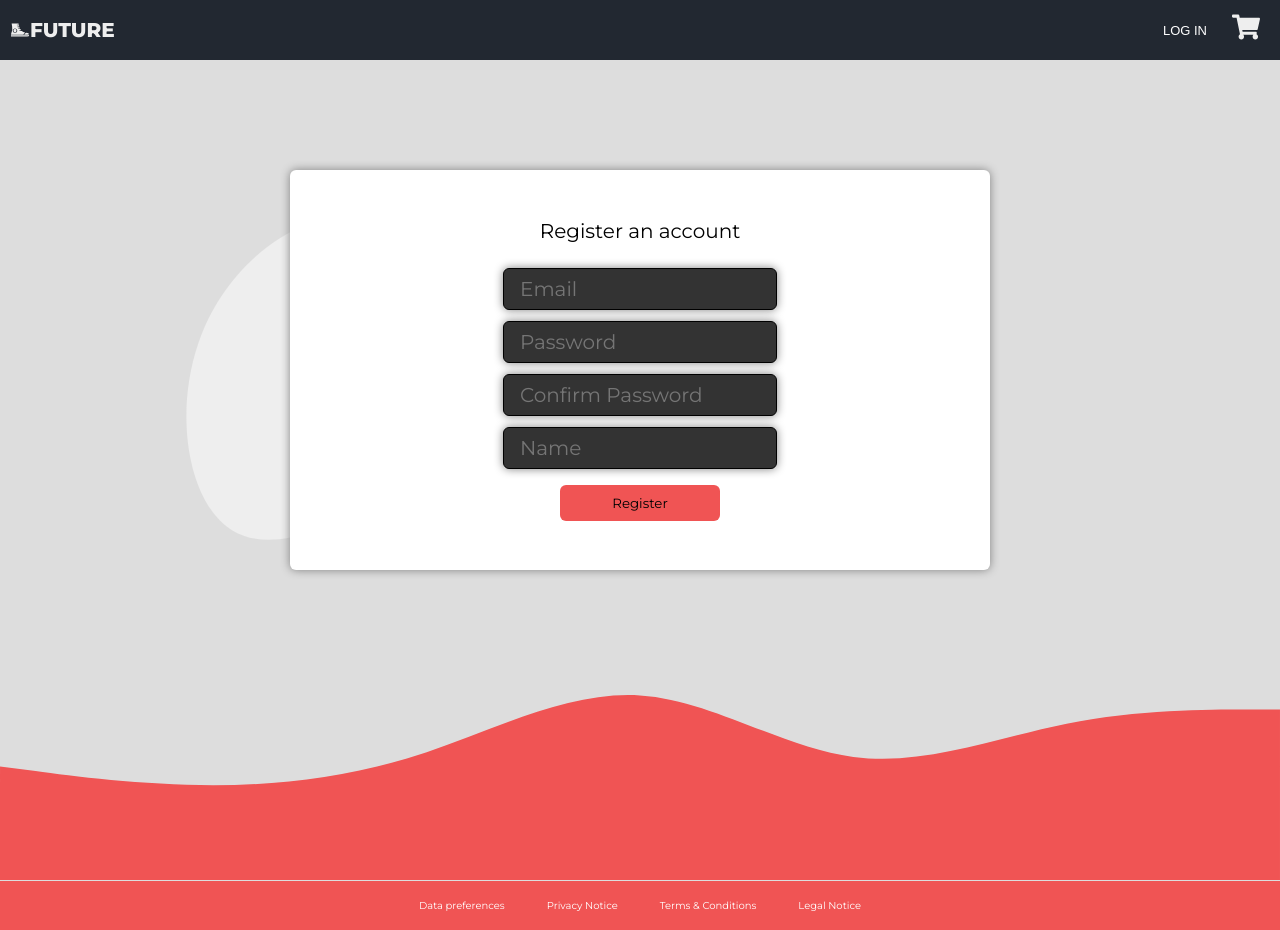
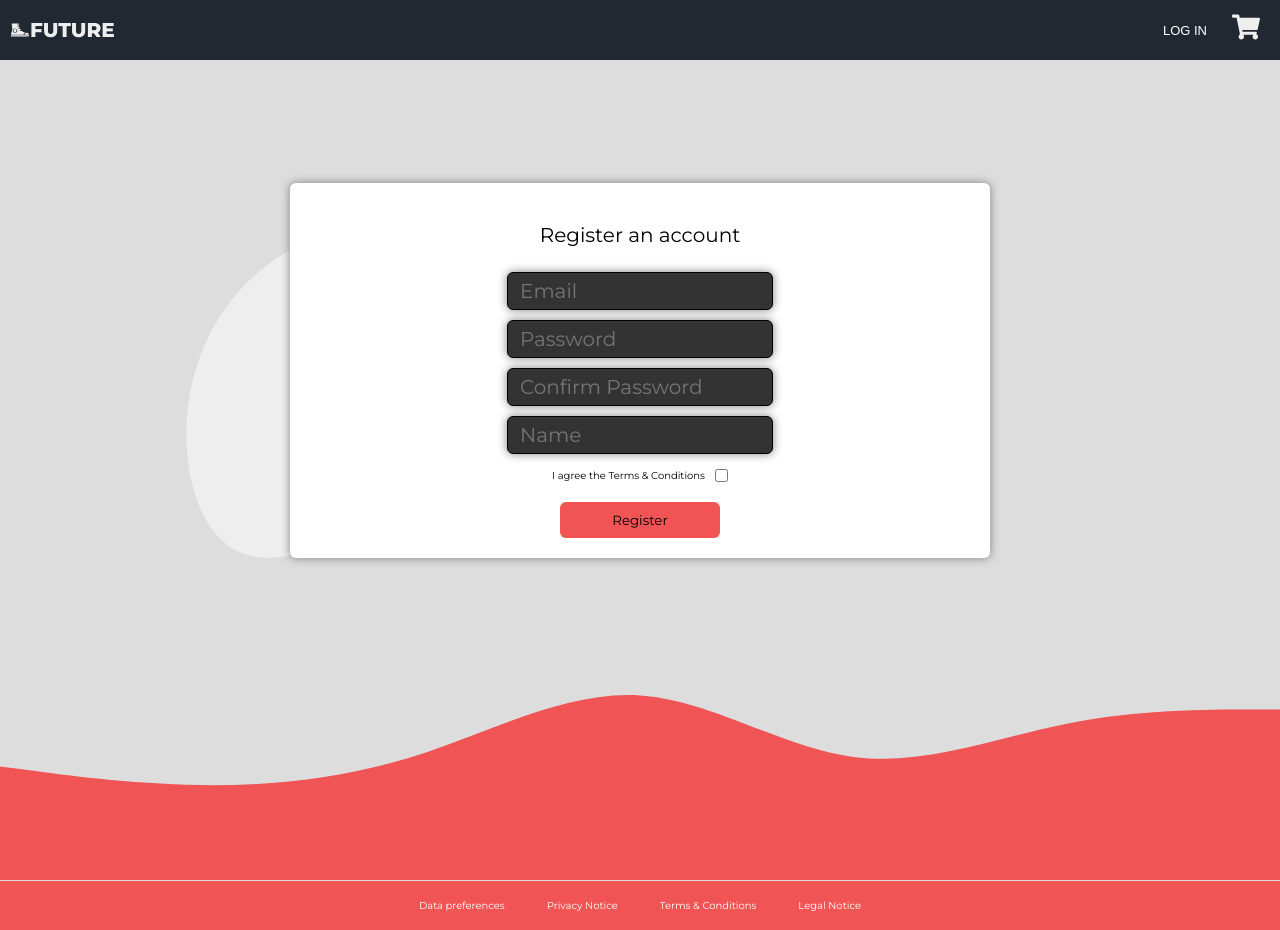
Before and after one commit to ThomasFront/ecommerce-react, a React (Vite) app: page /register in a window 1280 px wide. Built offline with nearby package versions, Linux system fonts and the light colour scheme; no server answers.

Commit message:
changed styles (register/login page) and changed yup validate

```diff
--- a/src/pages/Login/Login.styles.ts
+++ b/src/pages/Login/Login.styles.ts
@@ -28,6 +28,11 @@ position: relative;
   border-radius: 6px;
   box-shadow: 0 0 10px gray;
   background-color: white;
+
+p {
+  color: black;
+  margin: 10px 0;
+}
 
   img {
     display: none;
@@ -68,11 +73,6 @@ position: relative;
     @media (min-width: 576px) {
    font-size: 18px;
   }
-  }
-
-  p {
-    color: black;
-    margin: 10px 0;
   }
 `
 
@@ -116,10 +116,12 @@ export const LoginButtons = styled.button`
   `
 
   export const ErrorMsg = styled.p`
-  font-size: 8px;
+    color: red;
+    text-align: center;
+    font-size: 8px;
 
   @media (min-width: 576px) {
-    font-size: 12px;
+    font-size: 10px;
   }
   `
 
--- a/src/pages/Login/Login.tsx
+++ b/src/pages/Login/Login.tsx
@@ -9,6 +9,7 @@ import { useNavigate } from 'react-router';
 import { useAuthState } from 'react-firebase-hooks/auth';
 import profilePhoto from '../../assets/undraw_pic_profile_re_1865.svg'
 import { Wave } from '../../components/Wave/Wave';
+import { motion } from 'framer-motion';
 
 type Inputs = {
   email: string,
@@ -47,7 +48,10 @@ function Login() {
     <LoginPageWrapper>
     <TextWrapper>
       <Container>
-        <LogInWrapper>
+        <LogInWrapper
+          as={motion.div}
+          initial={{ scale: 0}}
+          animate={{ scale:1 }}>
           <form onSubmit={handleSubmit(onSubmit)}>
             <input
               type="email"
--- a/src/pages/Register/Register.styles.ts
+++ b/src/pages/Register/Register.styles.ts
@@ -8,13 +8,12 @@ export const Container = styled.div`
 `
 
 export const ErrorMsg = styled.p`
-  font-size: 10px;
-  border-bottom: 1px solid #F05454;
-  color: black;
+  color: crimson;
   text-align: center;
+  font-size: 8px;
 
   @media (min-width: 576px) {
-    font-size: 12px;
+    font-size: 10px;
   }
   `
 
@@ -23,7 +22,7 @@ export const ErrorMsg = styled.p`
     justify-content: center;
     align-items: center;
     flex-direction: column;
-    height: 80vh;
+    min-height: 80vh;
 
     button {
       margin-top: 10px;
@@ -54,7 +53,7 @@ export const RegisterWrapper = styled.div`
   justify-content: center;
   align-items: center;
   flex-direction: column;
-  padding: 30px;
+  padding: 20px;
   max-width: 700px;
   position: relative;
   width: 100%;
@@ -64,7 +63,6 @@ export const RegisterWrapper = styled.div`
 
   img {
     display: none;
-
     @media (min-width: 576px){
     display: block;
     }
@@ -101,7 +99,7 @@ export const RegisterWrapper = styled.div`
 
   input {
     margin: 5px 0;
-    padding: 8px 16px;
+    padding: 6px 12px;
     border-radius: 6px;
     background-color: rgba(0, 0, 0, 0.8);
     box-shadow: 0 0 10px gray;
@@ -117,20 +115,34 @@ export const RegisterWrapper = styled.div`
    font-size: 20px;
   }
   }
-
-  @media (min-width: 576px) {
-      height: 400px;
-    }
   `
   export const RegisterPageWrapper = styled.div`
   position: relative;
   min-height: 100vh;
 `
 export const RegisterText = styled.p`
-  margin-bottom: 10px;
+  margin-bottom: 7px;
 
   @media (min-width: 768px) {
     margin-bottom: 20px;
+    padding-top: 20px;
     font-size: 20px;
   }
 `
+
+export const CheckboxContainer = styled.div`
+  display: flex;
+  justify-content: center;
+  align-items: center;
+  margin: 5px 0;
+  font-size: 10px;
+
+  p{
+    margin-right: 10px;
+  }
+
+  input {
+    padding: 2px;
+    box-shadow: none;
+  }
+`
--- a/src/pages/Register/Register.tsx
+++ b/src/pages/Register/Register.tsx
@@ -1,7 +1,7 @@
 import React, { useEffect } from 'react'
 import { SubmitHandler, useForm } from 'react-hook-form';
 import { TextWrapper } from '../../components/TextWrapper/TextWrapper'
-import { Container, ErrorMsg, RegisteredText, RegisterPageWrapper, RegisterText, RegisterWrapper } from './Register.styles'
+import { CheckboxContainer, Container, ErrorMsg, RegisteredText, RegisterPageWrapper, RegisterText, RegisterWrapper } from './Register.styles'
 import * as yup from 'yup'
 import { yupResolver } from '@hookform/resolvers/yup'
 import { useAuthState } from 'react-firebase-hooks/auth';
@@ -9,12 +9,14 @@ import { auth, registerWithEmailAndPassword } from '../../firebase/firebase';
 import { useNavigate } from 'react-router';
 import Blob from '../../components/Blob/Blob';
 import { Wave } from '../../components/Wave/Wave';
+import { motion } from 'framer-motion';
 
 type Inputs = {
   email: string,
   password: string,
   confirmPassword: string,
   name: string,
+  checkbox: boolean
 };
 
 function Register() {
@@ -32,14 +34,16 @@ function Register() {
       .required('Please enter your email'),
     password: yup.string()
       .required('Please enter your password')
-      .min(3, 'Password must have more than 3 characters')
+      .min(6, 'Password must have more than 6 characters')
       .max(20, 'Password must have less than 20 characters'),
-      confirmPassword: yup.string()
+    confirmPassword: yup.string()
       .oneOf([yup.ref('password'), null], 'Passwords must match')
       .required('Please confirm your password'),
     name: yup.string()
       .required('Please enter your name')
       .min(3, 'Name must have more than 3 character'),
+    checkbox: yup.boolean()
+      .oneOf([true], "You must accept the terms and conditions")
   })
   const { register, handleSubmit, watch, formState: { errors } } = useForm<Inputs>({
     resolver: yupResolver(schema)
@@ -57,7 +61,13 @@ function Register() {
       <TextWrapper>
         <Container>
           <RegisterWrapper>
-            <RegisterText>Register an account</RegisterText>
+            <RegisterText
+              as={motion.div}
+              initial={{ scale: 0 }}
+              animate={{ scale: 1 }}
+            >
+              Register an account
+            </RegisterText>
             <form onSubmit={handleSubmit(onSubmit)}>
               <input
                 type="email"
@@ -79,6 +89,14 @@ function Register() {
                 placeholder='Name'
                 {...register('name')} />
               <ErrorMsg>{errors.name?.message}</ErrorMsg>
+              <CheckboxContainer>
+                <p>I agree the Terms & Conditions</p>
+                <input
+                  type="checkbox"
+                  {...register('checkbox')}
+                />
+              </CheckboxContainer>
+              <ErrorMsg>{errors.checkbox?.message}</ErrorMsg>
               <button>Register</button>
             </form>
             <Blob />
```
